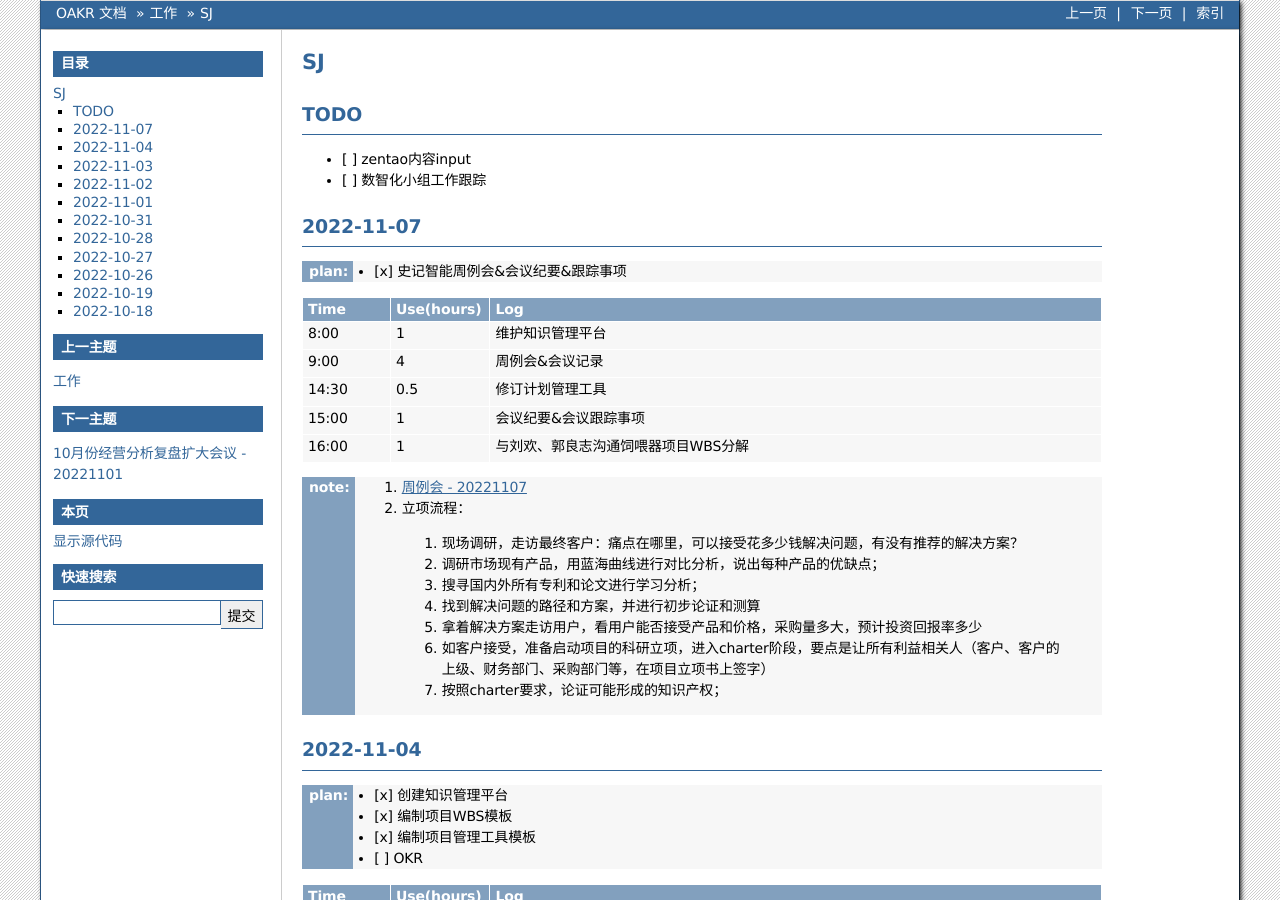
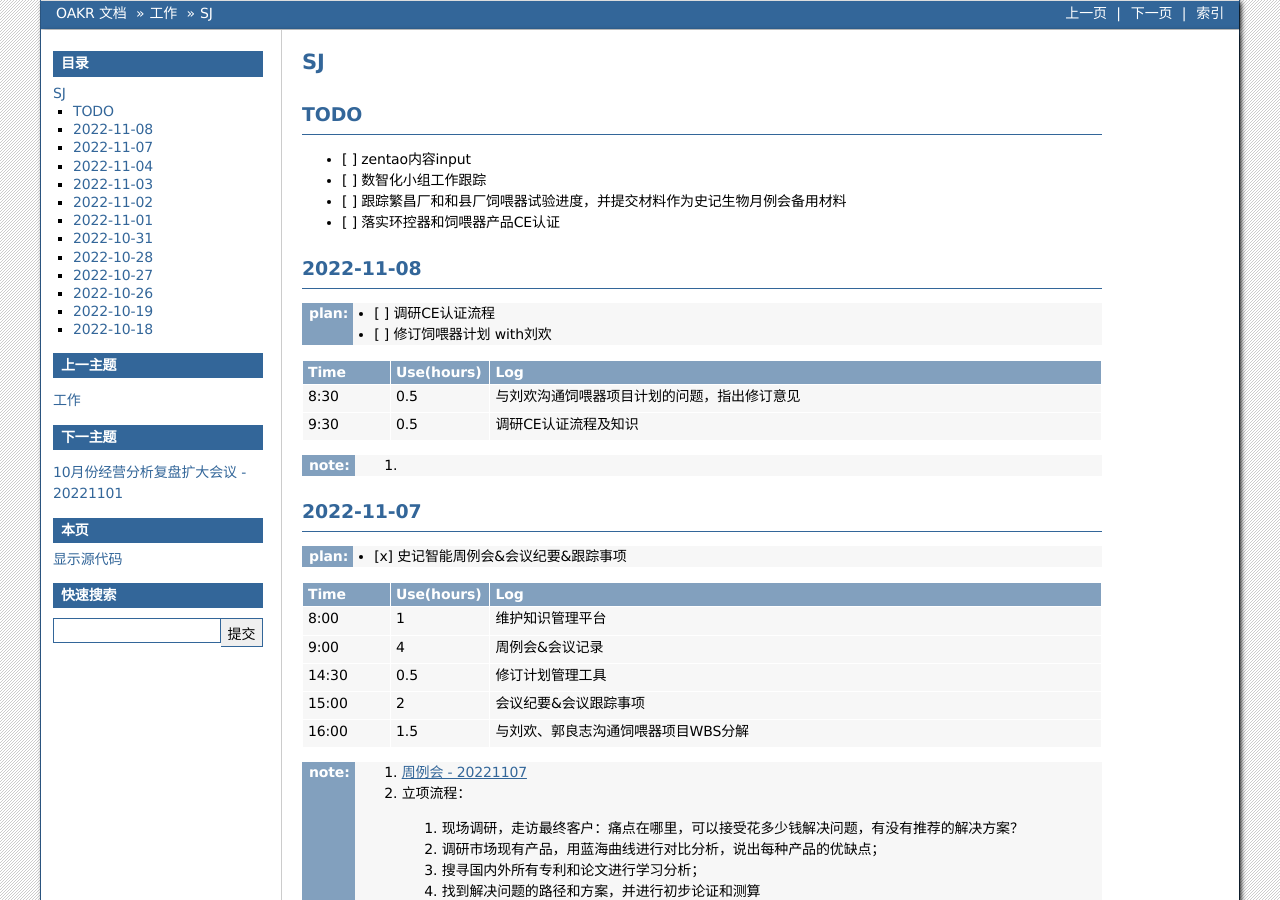
Before and after one commit to cruiurc/cruiurc.github.io, a Sphinx documentation site: the page built from source/work/sj/sj.rst, in a window 1280 px wide and 900 px high. Built offline with Sphinx 7.4.7, drawn with Linux system fonts in a browser that asks for light colours.

Commit message:
20221108 work ce

```diff
--- a/source/work/sj/sj.rst
+++ b/source/work/sj/sj.rst
@@ -4,8 +4,24 @@ TODO
 -----
 - [ ] zentao内容input
 - [ ] 数智化小组工作跟踪
+- [ ] 跟踪繁昌厂和和县厂饲喂器试验进度，并提交材料作为史记生物月例会备用材料
+- [ ] 落实环控器和饲喂器产品CE认证
 
+2022-11-08
+-----------
+:plan:
+   - [ ] 调研CE认证流程
+   - [ ] 修订饲喂器计划 with刘欢
 
+.. csv-table::
+   :header: "Time", "Use(hours)", "Log"
+   :widths: 10, 10, 70
+
+   8:30, 0.5, 与刘欢沟通饲喂器项目计划的问题，指出修订意见
+   9:30, 0.5, 调研CE认证流程及知识
+
+:note:
+   1.
 2022-11-07
 -----------
 :plan:
@@ -18,8 +34,8 @@ TODO
    8:00, 1, 维护知识管理平台
    9:00, 4, 周例会&会议记录
    14:30, 0.5, 修订计划管理工具
-   15:00, 1, 会议纪要&会议跟踪事项
-   16:00, 1, 与刘欢、郭良志沟通饲喂器项目WBS分解
+   15:00, 2, 会议纪要&会议跟踪事项
+   16:00, 1.5, 与刘欢、郭良志沟通饲喂器项目WBS分解
 
 :note:
    1.  :doc:`/work/sj/topic/周例会-20221107`
```
Also changed, not shown: source/work/sj/topic/CE认证.rst (added, +171 -0 lines).
